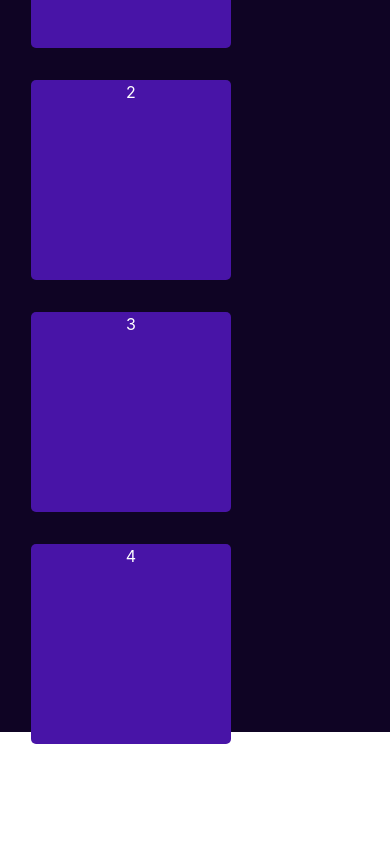
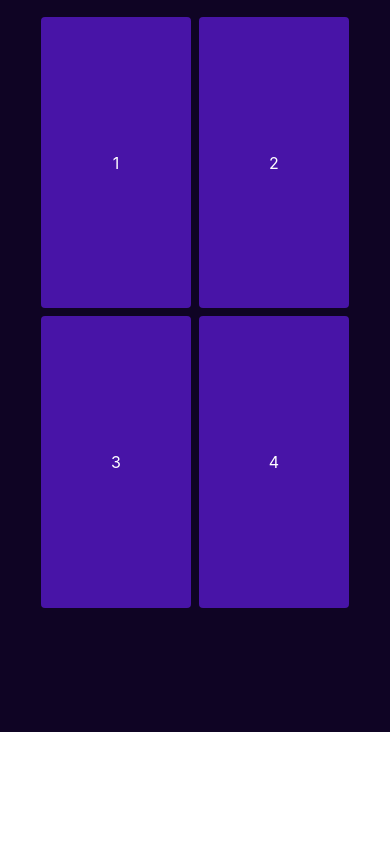
Before and after one commit to GeorgeLam/simon-game, a plain HTML site: page index.html in a window 390 px wide. Shown: the part 112-964 px from the top of the page. After the commit the page ends 844 px from the top, so only its background shows below. Drawn offline with nearby package versions, Linux system fonts and the light colour scheme.

Commit message:
Adjusted responsiveness

```diff
--- a/index.html
+++ b/index.html
@@ -12,25 +12,28 @@
 
     <link rel="stylesheet" href="./style.css">
 
-    <title>Hello, world!</title>
+    <title>Simon Says Game</title>
 </head>
 
 <body>
 
-    <div class="container-fluid" id="bg">
-        <div class="container h-100 d-flex flex-column justify-content-center align-items-center" id="main">
+    <div class="container-fluid d-flex flex-column justify-content-center align-items-center" id="bg">
+        <div class="row mt-3">
             <h1>Simon Game</h1>
+        </div>
+        <div class="row mb-3">
             <h4 id="play">Play now!</h4>
-            <div class="game">
-                <div class="row">
-                    <div class="col col-auto m-3 keys" id="b1">1</div>
-                    <div class="col col-auto m-3 keys" id="b2">2</div>
         </div>
-                <div class="row">
-                    <div class="col col-auto m-3 keys" id="b3">3</div>
-                    <div class="col col-auto m-3 keys" id="b4">4</div>
+
+        <div class="game row w-100 d-flex flex-row justify-content-center">
+            <div class="col col-5 col-xl-3 mx-1 mx-xl-3 my-1 rounded keys d-flex align-items-center justify-content-center" id="b1">1</div>
+            <div class="col col-5 col-xl-3 mx-1 mx-xl-3 my-1 rounded keys d-flex align-items-center justify-content-center" id="b2">2</div>
         </div>
+        <div class="game row w-100 d-flex flex-row justify-content-center">
+            <div class="col col-5 col-xl-3 mx-1 mx-xl-3 my-1 rounded keys d-flex align-items-center justify-content-center" id="b3">3</div>
+            <div class="col col-5 col-xl-3 mx-1 mx-xl-3 my-1 rounded keys d-flex align-items-center justify-content-center" id="b4">4</div>
         </div>
+
         <div class="row" id="outcomeMsg">
             <div class="loss">
                 <h3 id="failMsg">You've failed...</h3>
@@ -38,7 +41,6 @@
             <div class="win">
                 <h3 id="winMsg">You won this round!</h3>
                 <h4 id='nextRound'>Next round?</h4>
-                </div>
             </div>
     </div>
 
--- a/style.css
+++ b/style.css
@@ -1,19 +1,37 @@
+*{
+    margin: 0;
+    padding: 0;
+    box-sizing: border-box;
+}
+
 #bg{
     background-color: rgb(15, 4, 36);
     height: 100vh;
+    color: white;
 }
 
 #main{
     color: white;
 }
 
-.col{
-    width: 200px;
-    height: 200px;
+.keys{
+    /* width: 200px; */
+    /* height: 200px; */
+    /* width: 50%;
+    height: 50%; */
     text-align: center;
     background-color: rgb(72, 20, 167);
-    border-radius: 5px;
+    /* border-radius: 5px; */
 }
+
+.game{
+    height: 80vh;
+}
+/*
+.keys{
+    height: 20vh;
+    width: 30vh;
+} */
 
 .selected{
     background-color: rgb(20, 138, 167);
```
Lines whose indentation alone changed are shown as unchanged.
